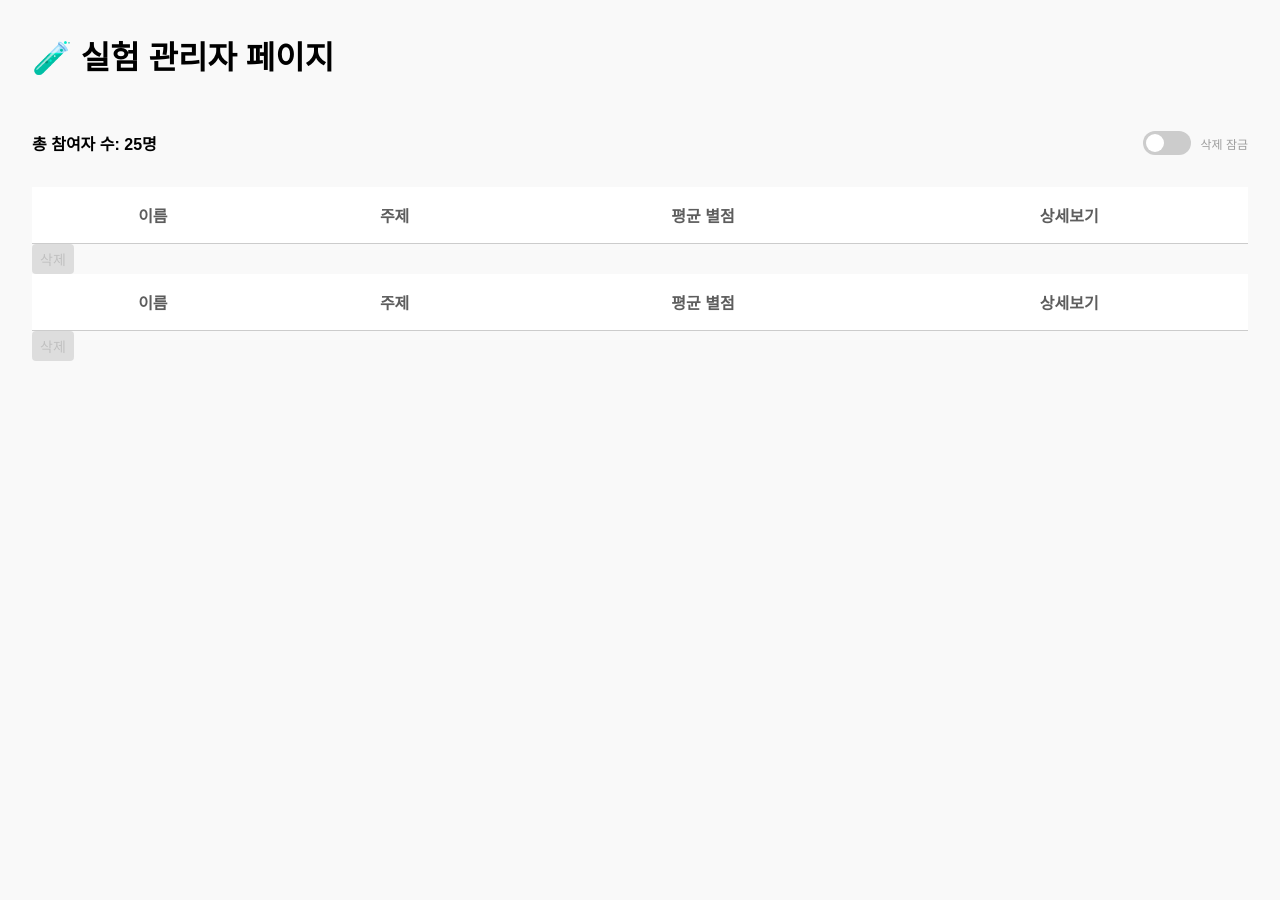
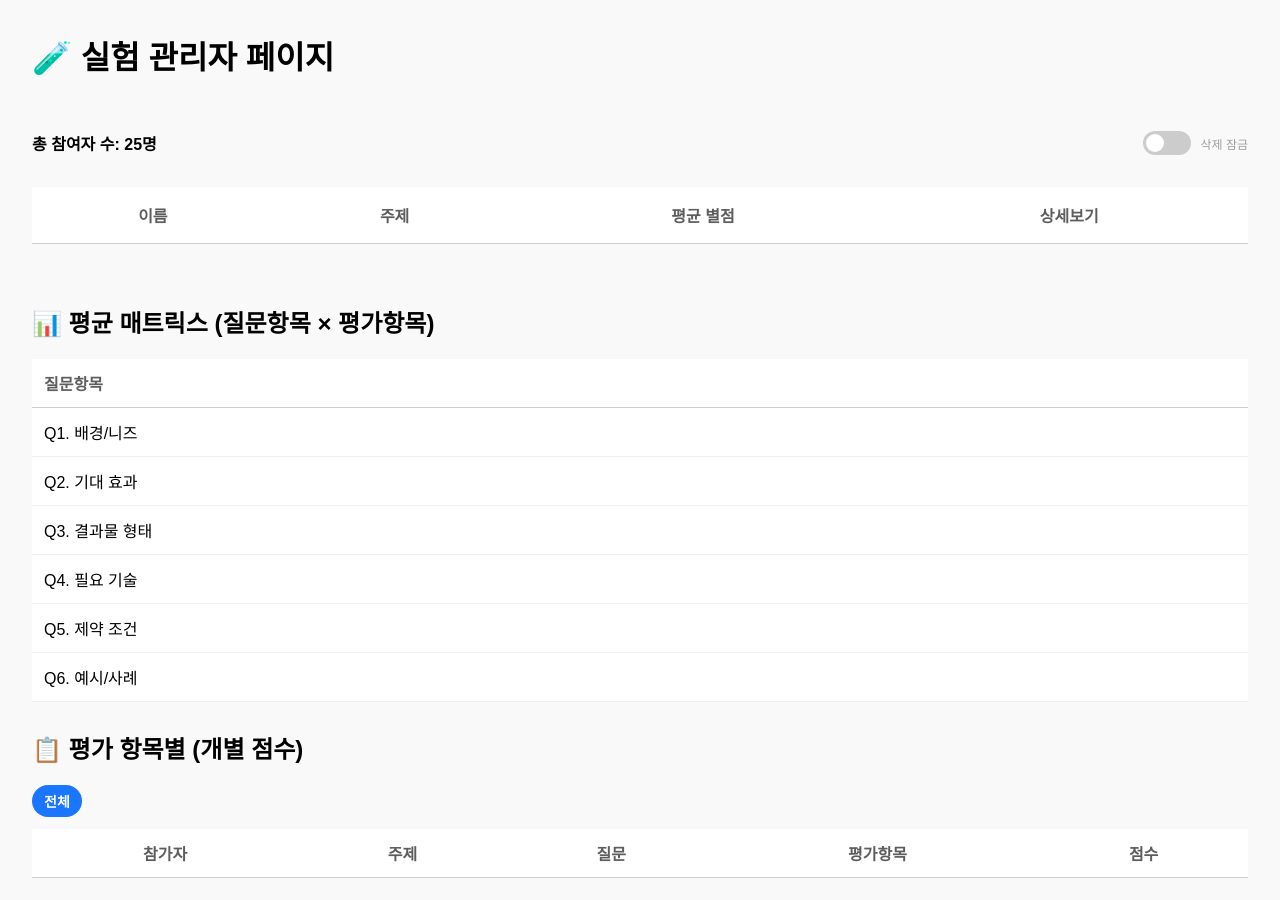
Before and after one commit to yun-0range64/ideation-admin.github.io, a plain HTML site: page index.html in a window 1280 px wide. Before the commit the page ends 800 px from the top, so only its background shows below. Drawn offline with nearby package versions, Linux system fonts and the light colour scheme; no server answers; a web font is replaced by a local one.

Commit message:
index.html

```diff
--- a/index.html
+++ b/index.html
@@ -31,7 +31,7 @@
     </thead>
     <tbody></tbody>
   </table>
-<button class="delete-btn" disabled>삭제</button>
+
 
   <div id="detailModal" class="modal" style="display: none;">
     <div class="modal-content">
@@ -40,31 +40,19 @@
     </div>
   </div>
 
+ <h2 style="margin-top:60px;">📊 평균 매트릭스 (질문항목 × 평가항목)</h2>
+<div id="avgMatrix"></div>
+
+<h2 style="margin-top:28px;">📋 평가 항목별 (개별 점수)</h2>
+<div id="criteriaChips" style="margin: 8px 0 12px; display:flex; gap:8px; flex-wrap:wrap;"></div>
+<div id="longTable"></div>
+
   <script type="module" src="script.js"></script>
   <script src="https://code.jquery.com/jquery-3.7.1.min.js"></script>
 
 </body>
 </html>
 
-  <table id="resultsTable">
-    <thead>
-      <tr>
-        <th>이름</th><th>주제</th><th>평균 별점</th><th>상세보기</th>
-
-      </tr>
-    </thead>
-    <tbody></tbody>
-  </table>
-
-<button class="delete-btn" disabled>삭제</button>
-
-  <div id="detailModal" class="modal" style="display: none;">
-    <div class="modal-content">
-      <span id="closeModal">&times;</span>
-      <pre id="detailContent"></pre>
-    </div>
-  </div>
-
   <script type="module" src="script.js"></script>
   <script src="https://code.jquery.com/jquery-3.7.1.min.js"></script>
 
```
